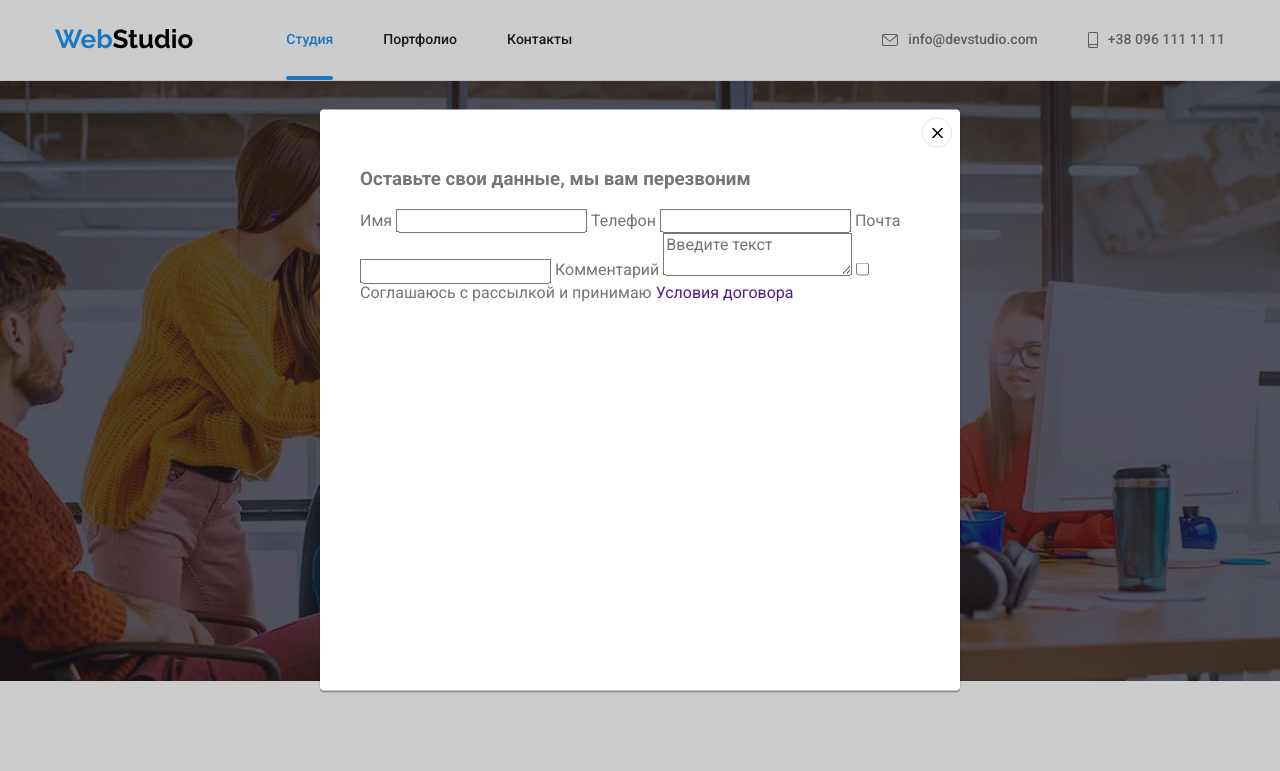
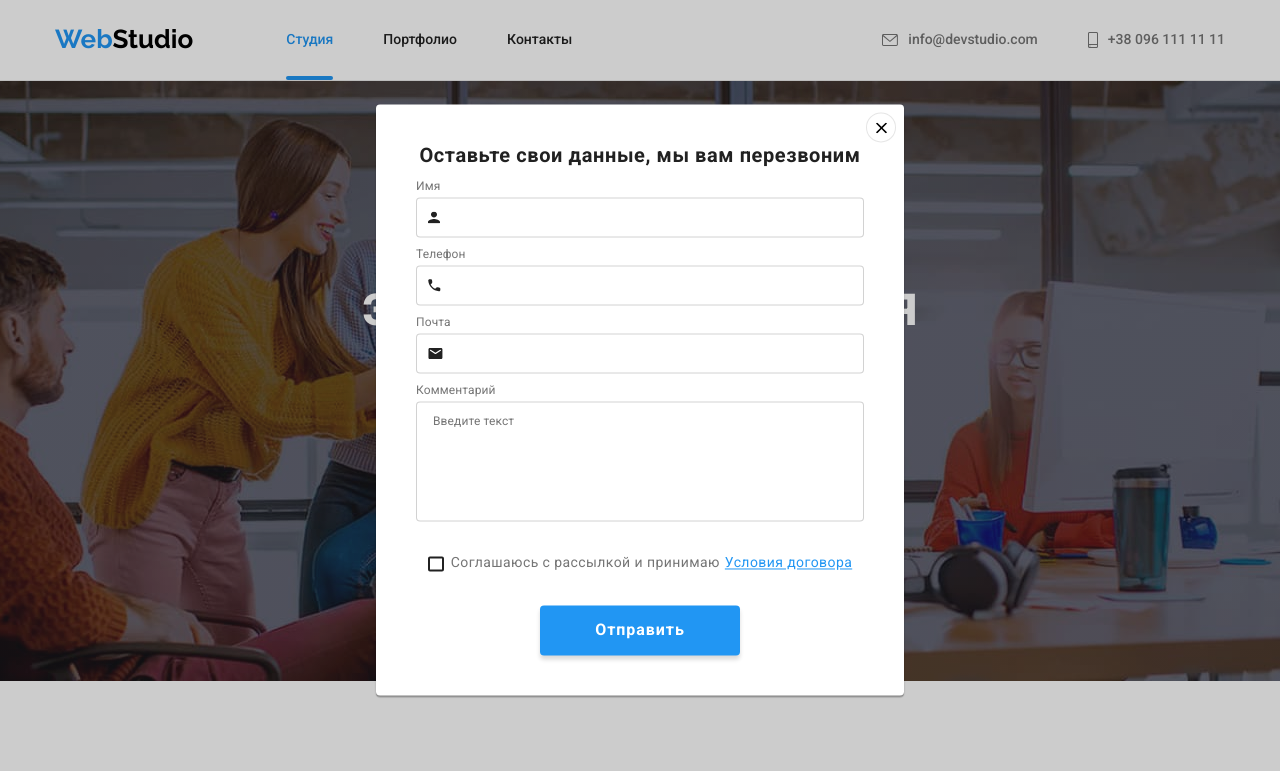
Before and after one commit to PavliukD/goit-markup-hw-06, a plain HTML site: page index.html in a window 1280 px wide. Both pictures are taken after a click on the button "Заказать услугу". Shown: the top 771 px of the page. Drawn offline with nearby package versions, Linux system fonts and the light colour scheme.

Commit message:
Выполнена разметка согласно ТЗ

```diff
--- a/css/styles.css
+++ b/css/styles.css
@@ -613,8 +613,15 @@ p {
   box-shadow: 0px 4px 4px rgba(0, 0, 0, 0.15);
   border-radius: 4px;
   border: none;
+  transition-property: background-color;
+  transition-duration: 250ms;
+  transition-timing-function: cubic-bezier(0.4, 0, 0.2, 1);
+  transition-delay: 0;
 }
 
+.button-send:hover {
+  background-color: var(--button-hover-color);
+}
 .button-send-text {
   font-size: 16px;
   line-height: 1.87;
@@ -792,13 +799,18 @@ p {
   justify-content: center;
   width: 30px;
   height: 30px;
-  border-radius: 50px;
+  border-radius: 50%;
   border: 1px solid rgba(0, 0, 0, 0.1);
   background-color: var(--main-body-color);
+  fill: black;
+  transition-property: fill;
+  transition-duration: 250ms;
+  transition-timing-function: cubic-bezier(0.4, 0, 0.2, 1);
+  transition-delay: 0;
 }
 
-.cross {
-  fill: black;
+.modal-button:hover {
+  fill: var(--action-color);
 }
 
 .is-hidden {
@@ -806,3 +818,161 @@ p {
   visibility: hidden;
   pointer-events: none;
 }
+
+.modal-form {
+  display: flex;
+  flex-direction: column;
+}
+
+.modal-title {
+  margin-top: 0;
+  margin-bottom: 12px;
+  font-weight: 700;
+  font-size: 20px;
+  line-height: 1.15;
+  text-align: center;
+  letter-spacing: 0.03em;
+  color: var(--secondary-text-color);
+}
+
+.modal-form-stuff:not(:last-child) {
+  margin-bottom: 10px;
+  display: flex;
+  flex-direction: column;
+}
+
+.modal-input {
+  width: 100%;
+  padding-left: 42px;
+  height: 40px;
+  border: 1px solid rgba(33, 33, 33, 0.2);
+  border-radius: 4px;
+  font-size: 14px;
+  line-height: 1.14;
+  color: var(--secondary-text-color);
+  transition-property: border;
+  transition-duration: 250ms;
+  transition-timing-function: cubic-bezier(0.4, 0, 0.2, 1);
+  transition-delay: 0;
+}
+.modal-input:focus {
+  border: 1px solid #2196f3;
+  outline: none;
+}
+
+.modal-form-input-name {
+  font-size: 12px;
+  line-height: 1.17;
+  letter-spacing: 0.01em;
+  color: var(--primary-text-color);
+}
+
+.comment {
+  resize: none;
+  width: 100%;
+  height: 120px;
+  margin-top: 4px;
+  padding: 12px 16px;
+}
+
+.comment:focus,
+.comment:not(:placeholder-shown) {
+  color: var(--secondary-text-color);
+}
+
+.comment:placeholder-shown {
+  font-size: 12px;
+  line-height: 1.17;
+  letter-spacing: 0.01em;
+  color: rgba(117, 117, 117, 0.5);
+}
+
+.modal-button-submit {
+  margin-right: auto;
+  margin-left: auto;
+  margin-top: 30px;
+  width: 200px;
+  height: 50px;
+  color: var(--main-body-color);
+  font-weight: 700;
+  font-size: 16px;
+  line-height: 1.87;
+  letter-spacing: 0.06em;
+  background-color: var(--action-color);
+  border-radius: 4px;
+  box-shadow: 0px 4px 4px rgba(0, 0, 0, 0.15);
+  border: none;
+  transition-property: background-color;
+  transition-duration: 250ms;
+  transition-timing-function: cubic-bezier(0.4, 0, 0.2, 1);
+  transition-delay: 0;
+}
+
+.modal-button-submit:hover {
+  background-color: var(--button-hover-color);
+}
+
+.modal-form-position {
+  position: relative;
+  margin-top: 4px;
+}
+
+.modal-form-icon {
+  position: absolute;
+  left: 12px;
+  top: 50%;
+  transform: translateY(-50%);
+  fill: var(--secondary-text-color);
+  transition-property: fill;
+  transition-duration: 250ms;
+  transition-timing-function: cubic-bezier(0.4, 0, 0.2, 1);
+  transition-delay: 0;
+}
+
+.modal-input:focus + .modal-form-icon {
+  fill: var(--action-color);
+}
+
+.modal-checkbox {
+  text-align: center;
+  display: flex;
+  justify-content: center;
+  align-items: center;
+  margin-top: 20px;
+}
+
+.custom-checkbox {
+  display: inline-block;
+  margin-right: 7px;
+  width: 16px;
+  height: 15px;
+  border: 2px solid var(--secondary-text-color);
+  border-radius: 2px;
+}
+.checkbox {
+  -webkit-appearance: none;
+  -moz-appearance: none;
+  appearance: none;
+  position: absolute;
+}
+
+.checkbox:checked + .custom-checkbox {
+  background-color: var(--action-color);
+  background-image: url(../images/check.svg);
+  background-size: contain;
+  background-origin: border-box;
+  border-color: var(--action-color);
+}
+
+.agreement-text,
+.agreement-link {
+  font-size: 14px;
+  line-height: 1.71;
+  letter-spacing: 0.03em;
+}
+
+.agreement-link {
+  margin-left: 5px;
+  color: var(--action-color);
+  text-decoration: underline;
+}
--- a/index.html
+++ b/index.html
@@ -390,18 +390,47 @@
                     <use href="./images/icons.svg#icon-cross"></use>
                 </svg>
             </button>
-            <h3>Оставьте свои данные, мы вам перезвоним</h3>
-            <form>
-                <label for="name">Имя</label>
-                <input type="name" name="name" id="name">
-                <label for="phone">Телефон</label>
-                <input type="tel" name="phone" id="phone">
-                <label for="user-mail">Почта</label>
-                <input type="email" name="user-mail" id="user-mail">
-                <label for="comment">Комментарий</label>
-                <textarea name="comment" id="comment" placeholder="Введите текст"></textarea>
-                <input type="checkbox" name="agriment" id="agriment">
-                <label for="agriment">Соглашаюсь с рассылкой и принимаю <a href="">Условия договора</a></label>
+            <h3 class="modal-title">Оставьте свои данные, мы вам перезвоним</h3>
+            <form class="modal-form">
+                <label class="modal-form-stuff">
+                    <span class="modal-form-input-name">Имя</span>
+                    <div class="modal-form-position">
+                        <input type="text" name="name" class="modal-input">
+                        <svg width="12" height="12" class="modal-form-icon">
+                            <use href="./images/icons.svg#icon-name"></use>
+                        </svg>
+                    </div>
+                </label>
+                <label class="modal-form-stuff">
+                    <span class="modal-form-input-name">Телефон</span>
+                    <div class="modal-form-position">
+                        <input type="tel" name="phone" class="modal-input">
+                        <svg width="13" height="13" class="modal-form-icon">
+                            <use href="./images/icons.svg#icon-phone"></use>
+                        </svg>
+                    </div>
+                </label>
+                <label class="modal-form-stuff">
+                    <span class="modal-form-input-name">Почта</span>
+                    <div class="modal-form-position">
+                        <input type="email" name="user-mail" class="modal-input">
+                        <svg width="15" height="12" class="modal-form-icon">
+                            <use href="./images/icons.svg#icon-mail"></use>
+                        </svg>
+                    </div>
+                </label>
+                <label class="modal-form-stuff">
+                    <span class="modal-form-input-name">Комментарий</span>
+                    <textarea name="comment" placeholder="Введите текст" class="modal-input comment"></textarea>
+                </label>
+
+                <label class="modal-checkbox">
+                    <input type="checkbox" name="agreement" class="checkbox">
+                    <span class="custom-checkbox"></span>
+                    <span class="agreement-text">Соглашаюсь с рассылкой и принимаю</span>
+                    <a href="" class="agreement-link"> Условия договора</a>
+                </label>
+                <button type="submit" class="modal-button-submit">Отправить</button>
             </form>
         </div>
 
```
Also changed, not shown: images/check.svg (added).
